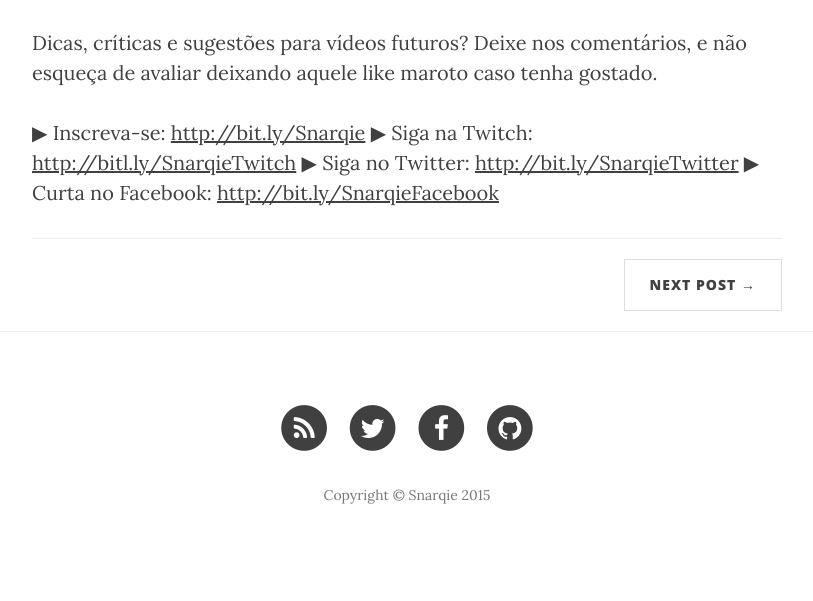
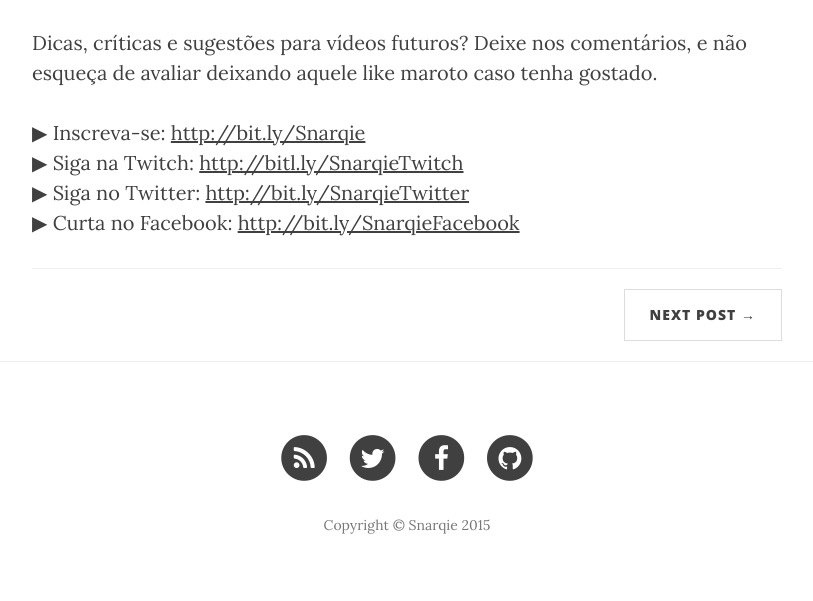
Before and after one commit to snarq/snarq.github.io, a Jekyll site: the page built from _posts/2014-06-03-fifa-world-e-culpa-da-camisa.md, in a window 1280 px wide. Shown: the part 947-1548 px from the top of the page, without its empty margins (233-1046 px from the left). Built offline with Jekyll 4.4.1, drawn with Linux system fonts in a browser that asks for light colours; nearby versions of some CDN libraries; before the commit the page ends 1518 px from its top, so only the background shows below that.

Commit message:
Update 2014-06-03-fifa-world-e-culpa-da-camisa.md

```diff
--- a/_posts/2014-06-03-fifa-world-e-culpa-da-camisa.md
+++ b/_posts/2014-06-03-fifa-world-e-culpa-da-camisa.md
@@ -6,9 +6,10 @@ author: Snarqie
 header-img: "img/post-youtube.jpg"
 ---
 <iframe width="640" height="360" src="https://www.youtube.com/embed/mWq842BF6PA?rel=0&amp;showinfo=0" frameborder="0" allowfullscreen></iframe>
-Dicas, críticas e sugestões para vídeos futuros? Deixe nos comentários, e não esqueça de avaliar deixando aquele like maroto caso tenha gostado.
-
-▶ Inscreva-se: <a href="http://bit.ly/Snarqie">http://bit.ly/Snarqie</a>
-▶ Siga na Twitch: <a href="http://bitl.ly/SnarqieTwitch">http://bitl.ly/SnarqieTwitch</a>
-▶ Siga no Twitter: <a href="http://bit.ly/SnarqieTwitter">http://bit.ly/SnarqieTwitter</a>
+<p>Dicas, críticas e sugestões para vídeos futuros? Deixe nos comentários, e não esqueça de avaliar deixando aquele like maroto caso tenha gostado.</p>
+<p>
+▶ Inscreva-se: <a href="http://bit.ly/Snarqie">http://bit.ly/Snarqie</a><br />
+▶ Siga na Twitch: <a href="http://bitl.ly/SnarqieTwitch">http://bitl.ly/SnarqieTwitch</a><br />
+▶ Siga no Twitter: <a href="http://bit.ly/SnarqieTwitter">http://bit.ly/SnarqieTwitter</a><br />
 ▶ Curta no Facebook: <a href="http://bit.ly/SnarqieFacebook">http://bit.ly/SnarqieFacebook</a>
+</p>
```
